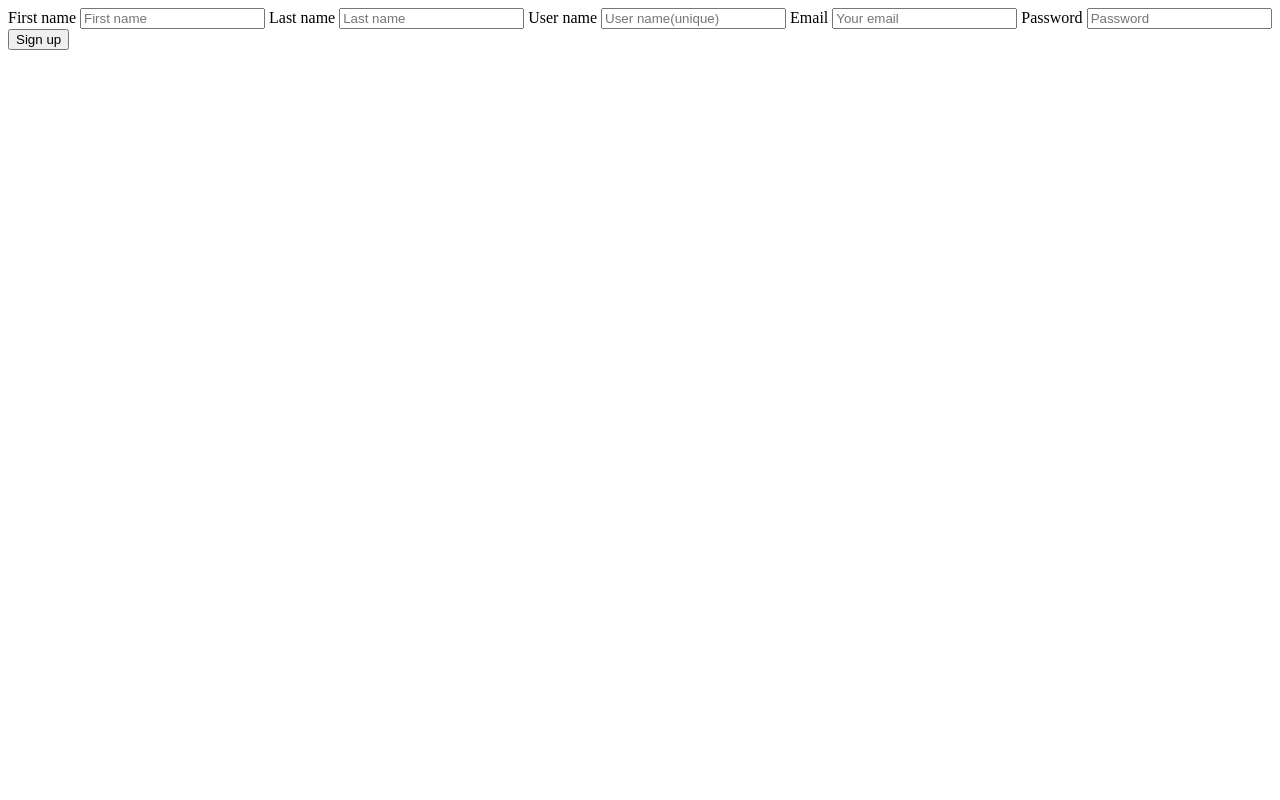
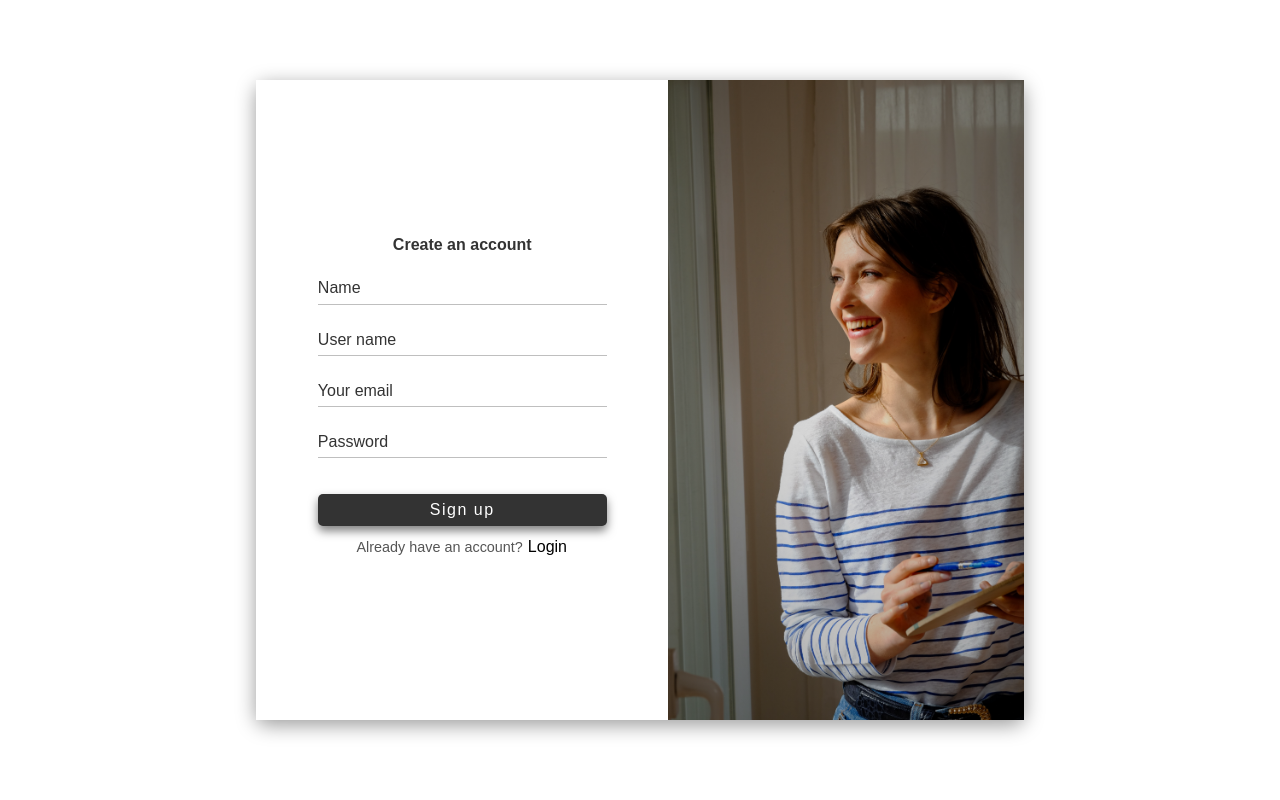
Before and after one commit to Zahidul-Turja/clone-unsplash, a Django app: page /signup in a window 1280 px wide. Run offline with Django 4.2, Linux system fonts and the light colour scheme.

Commit message:
Sign up interface complete.

```diff
--- a/templates/base.html
+++ b/templates/base.html
@@ -6,8 +6,8 @@
     <meta http-equiv="X-UA-Compatible" content="IE=edge">
     <meta name="viewport" content="width=device-width, initial-scale=1.0">
     <title>{% block title %}{% endblock title %}</title>
-
     {% block css_files %}{% endblock css_files %}
+    <link rel="stylesheet" href="unsplash_app/includes/base.css">
 </head>
 <body>
     {% block content %}{% endblock content %}
--- a/unsplash_app/static/unsplash_app/includes/base.css
+++ b/unsplash_app/static/unsplash_app/includes/base.css
@@ -5,7 +5,6 @@
     box-sizing: border-box;
     font-family: sans-serif;
     font-size: 1rem;
-
 }
 
 body {
--- a/unsplash_app/static/unsplash_app/login.css
+++ b/unsplash_app/static/unsplash_app/login.css
@@ -19,7 +19,7 @@
     align-content: center;
     padding: 1.3rem 0;
 
-    box-shadow: 0 4px 12px rgba(0, 0, 0, 0.25);
+    box-shadow: 0 4px 15px rgba(0, 0, 0, 0.4);
     border-radius: 5px;
 }
 
@@ -58,7 +58,6 @@
     margin-top: -1rem;
     margin-bottom: 2rem;
     transition: all 0.2s;
-    /* transition-delay: ; */
 }
 
 .section__login-box form input:focus {
--- /dev/null
+++ b/unsplash_app/static/unsplash_app/signup.css
@@ -0,0 +1,140 @@
+@import url("includes/variables.css");
+
+* {
+    padding: 0;
+    margin: 0;
+    box-sizing: border-box;
+}
+
+.section__signup {
+    height: 100dvh;
+    width: 100dvw;
+    background-color: var(--color_white);
+    overflow: hidden;
+    display: flex;
+    align-items: center;
+    justify-content: center;
+}
+
+.section__signup-box {
+    height: 80vh;
+    width: 60vw;
+    display: flex;
+    flex-direction: row;
+    justify-content: center;
+    align-content: center;
+
+    background-color: var(--color_white);
+    border-radius: 10px;
+    box-shadow: 0 5px 20px rgba(0, 0, 0, 0.4);
+}
+
+.section__signup-left {
+    width: 55%;
+    height: 100%;
+    background-color: var(--color_white);
+    float: left;
+}
+
+.section__signup-right {
+    width: 50%;
+    height: 100%;
+    float: right;
+    background: radial-gradient( rgba(0, 0, 0, 0.1), rgba(0, 0, 0, 0.4)),
+        url("images/matthieu-jungfer-0tAYWIGtYTo-unsplash.jpg");
+    background-size: cover;
+}
+
+
+.section__signup-left {
+    display: flex;
+    flex-wrap: wrap;
+    justify-content: center;
+    align-items: center;
+    flex-direction: column;
+
+    width: 58%;
+}
+
+.section__signup-left h1 {
+    font-family: sans-serif;
+    font-weight: 600;
+    color: var(--color_gray);
+    margin-top: 1.5rem;
+}
+
+
+form {
+    display: flex;
+    flex-direction: column;
+    width: 70%;
+}
+
+form label {
+    font-family:sans-serif;
+    color: var(--color_gray);
+}
+
+form input {
+    border: none;
+    border-bottom: 1.5px solid rgba(0, 0, 0, 0.25);
+    margin-top: 1.2rem;
+    width: 100%;
+    height: 2rem;
+}
+
+form input:focus {
+    outline: none;
+}
+
+form input::placeholder {
+    color: var(--color_gray);
+}
+
+
+
+.btn {
+    color: var(--color_white);
+    font-size: 1rem;
+    height: 2rem;
+    width: 100%;
+    margin-top: 2.2rem;
+    margin-bottom: 0.8rem;
+    letter-spacing: 1.5px;
+    border: none;
+    background-color: var(--color_gray);
+    border-radius: 5px;
+    box-shadow: 0 5px 10px rgba(0, 0, 0, 0.5);
+
+    transition: all 0.3s;
+}
+
+.btn_signup:hover {
+    cursor: pointer;
+    transform: translateY(-2px)  scale(1.02);
+    box-shadow: 0 7px 12px rgba(0, 0, 0, 0.7);
+}
+
+.section__signup-left p {
+    font-family: sans-serif;
+    font-size: 0.9rem;
+    color: var(--text_color-link);
+    margin-bottom: 2rem;
+}
+
+
+.section__signup-box p a:link,
+.section__signup-box p a:visited {
+    text-decoration: none;
+    color: var(--color_black);
+    padding-bottom: 2px;
+    border: 1.5px solid transparent;
+
+    transition: all 0.2s;
+}
+
+.section__signup-box p a:hover,
+.section__signup-box p a:active {
+    text-decoration: none;
+    border-bottom: 1.5px solid black;
+}
--- a/unsplash_app/templates/unsplash_app/signup.html
+++ b/unsplash_app/templates/unsplash_app/signup.html
@@ -1,21 +1,32 @@
 {% extends 'base.html' %}
+{% load static %}
 
 {% block title %}Sign up{% endblock title %}
 
+{% block css_files %}
+    <link rel="stylesheet" href="{% static 'unsplash_app/signup.css' %}">
+{% endblock css_files %}
+
+
 {% block content %}
     <div class="section__signup">
-        <form action="" method="POST">
-            <label for="signup_first-name">First name</label>
-            <input type="text" name="first-name" placeholder="First name" id="signup_first-name">
-            <label for="signup_last-name">Last name</label>
-            <input type="text" name="last-name" placeholder="Last name" id="signup_last-name">
-            <label for="user_name">User name</label>
-            <input type="text" name="user-name" placeholder="User name(unique)" id="user_name">
-            <label for="signup_email">Email</label>
-            <input type="email" name="signup-email", placeholder="Your email" id="signup_email">
-            <label for="signup_password">Password</label>
-            <input type="password" name="signup-password", placeholder="Password", id="signup_password">
-            <button class="btn btn_signup">Sign up</button>
-        </form>
+        <div class="section__signup-box">
+            <div class="section__signup-left">
+                <h1>Create an account</h1>
+                <form action="" method="POST">
+                    {% comment %} <label for="signup_name">Name</label> {% endcomment %}
+                    <input type="text" name="full-name" placeholder="Name" id="signup_name">
+                    {% comment %} <label for="user_name">User name</label> {% endcomment %}
+                    <input type="text" name="user-name" placeholder="User name" id="user_name">
+                    {% comment %} <label for="signup_email">Email</label> {% endcomment %}
+                    <input type="email" name="signup-email", placeholder="Your email" id="signup_email">
+                    {% comment %} <label for="signup_password">Password</label> {% endcomment %}
+                    <input type="password" name="signup-password", placeholder="Password", id="signup_password">
+                    <button class="btn btn_signup">Sign up</button>
+                </form>
+                <p>Already have an account? <a href="{% url 'login' %}">Login</a></p>
+            </div>
+            <div class="section__signup-right"></div>
+        </div>
     </div>
 {% endblock content %}
```
Also changed, not shown: unsplash_app/static/unsplash_app/images/dollar-gill-X-8ZDV55TVc-unsplash.jpg (added), unsplash_app/static/unsplash_app/images/matthieu-jungfer-0tAYWIGtYTo-unsplash.jpg (added).
